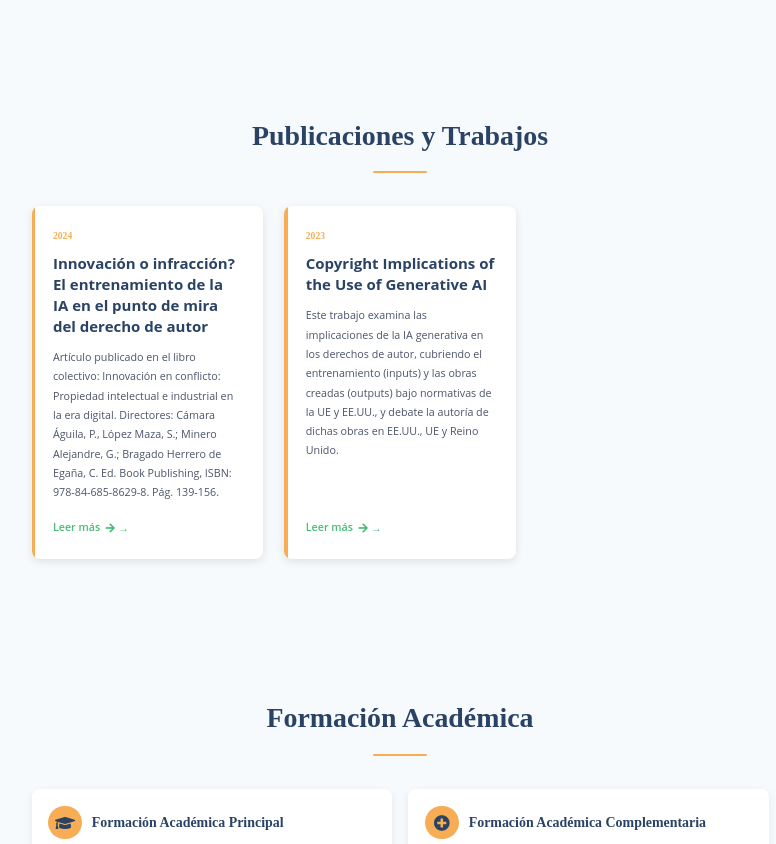
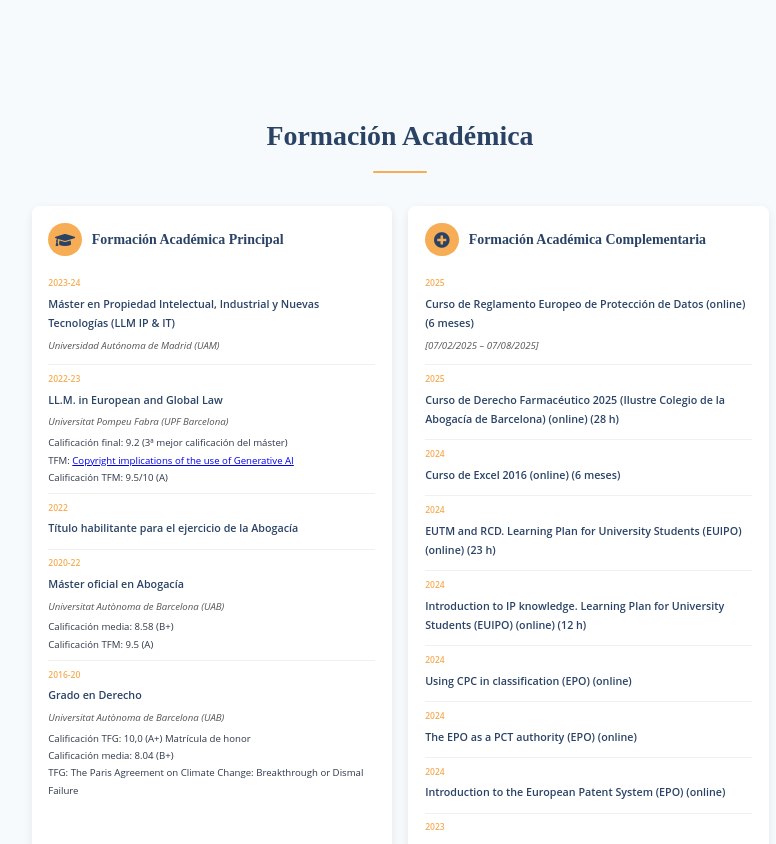
Before and after one commit to Isandi98/LegalCoder, a website: page lawyer.html in a window 1280 px wide. Shown: the part 2077-2921 px from the top of the page, without its empty margins (240-1016 px from the left). Drawn offline with Linux system fonts and the light colour scheme; a script that the page names is missing.

Commit message:
Update lawyer.html

```diff
--- a/lawyer.html
+++ b/lawyer.html
@@ -1795,27 +1795,7 @@
         </div>
     </section>
 
-    <section id="publicaciones">
-        <div class="container">
-            <h2 class="section-title-lawyer">Publicaciones y Trabajos</h2>
-
-            <div class="blog-grid">
-                <div class="blog-card fade-in-up">
-                    <div class="blog-date">2024</div>
-                    <h3>Innovación o infracción? El entrenamiento de la IA en el punto de mira del derecho de autor</h3>
-                    <p>Artículo publicado en el libro colectivo: Innovación en conflicto: Propiedad intelectual e industrial en la era digital. Directores: Cámara Águila, P., López Maza, S.; Minero Alejandre, G.; Bragado Herrero de Egaña, C. Ed. Book Publishing, ISBN: 978-84-685-8629-8. Pág. 139-156.</p>
-                    <a href="https://1drv.ms/b/c/37a2e0d88f7a3ba9/Ecc0ZHOA4AtGmzYWDLFgspQBaOfTdkKf-cToWbGnMhl2Cw?e=QPhUKI" target="_blank" class="read-more">Leer más <i class="fas fa-arrow-right"></i></a>
-                </div>
-
-                <div class="blog-card fade-in-up" style="animation-delay: 0.2s;">
-                    <div class="blog-date">2023</div>
-                    <h3>Copyright Implications of the Use of Generative AI</h3>
-                    <p>Este trabajo examina las implicaciones de la IA generativa en los derechos de autor, cubriendo el entrenamiento (inputs) y las obras creadas (outputs) bajo normativas de la UE y EE.UU., y debate la autoría de dichas obras en EE.UU., UE y Reino Unido.</p>
-                    <a href="https://papers.ssrn.com/sol3/papers.cfm?abstract_id=4531912" class="read-more">Leer más <i class="fas fa-arrow-right"></i></a>
-                </div>
-            </div>
-        </div>
-    </section>
+
 
     <section id="formacion">
         <div class="container">
```
